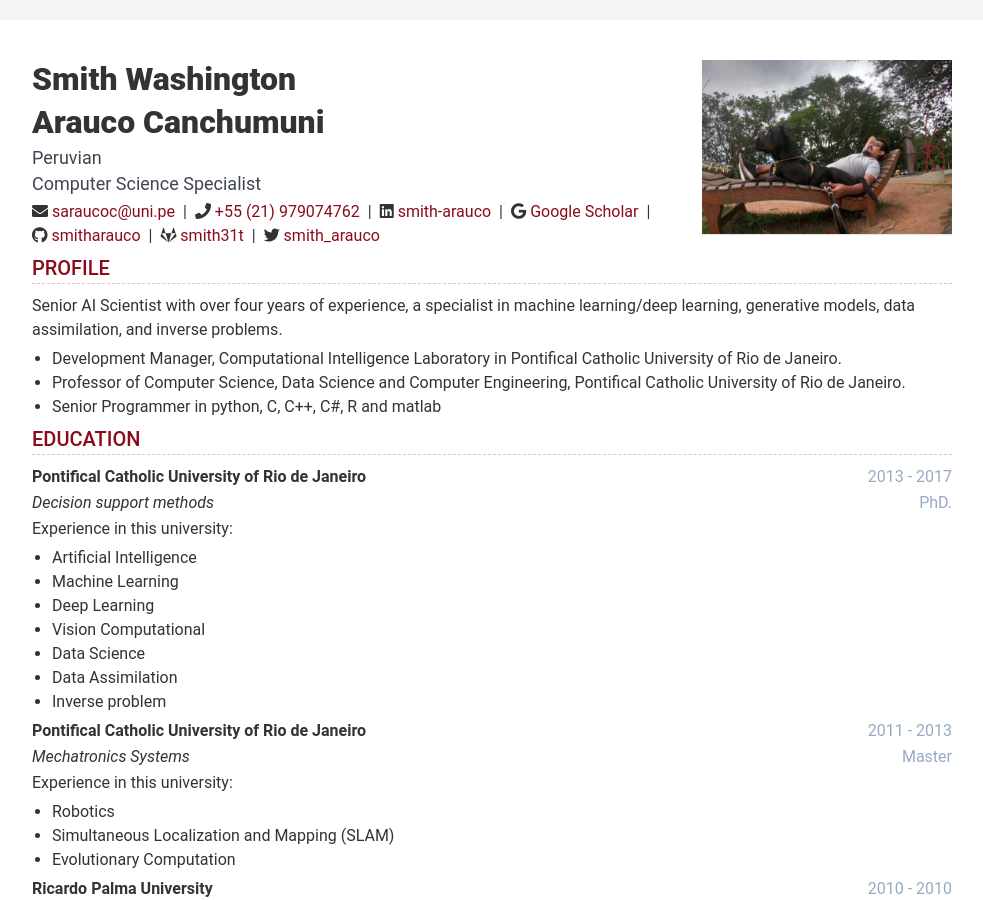
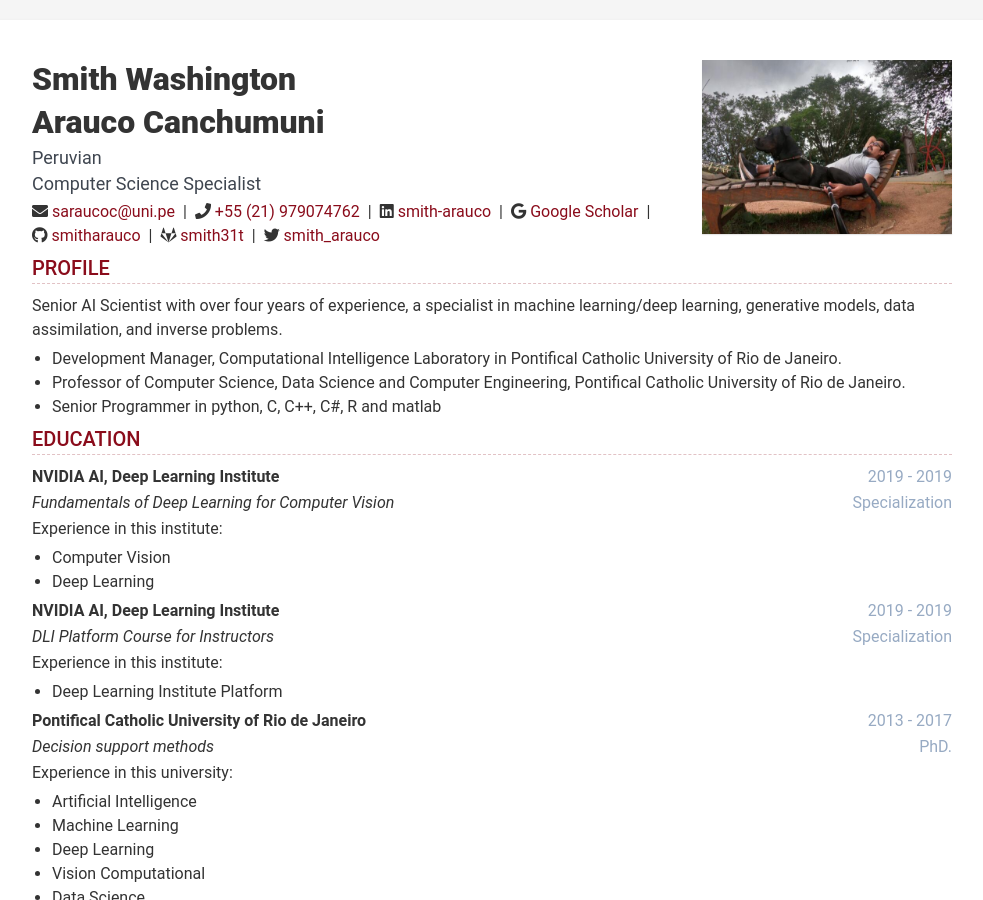
Before and after one commit to smitharauco/https-smitharauco.github.io-, a Jekyll site: the page built from index.html, in a window 1280 px wide and 900 px high. Shown: the whole window, without its empty margins (148-1131 px from the left). Built offline with Jekyll 4.4.1, drawn with Linux system fonts in a browser that asks for light colours; nearby versions of some CDN libraries.

Commit message:
Update data.yml

```diff
--- a/_data/data.yml
+++ b/_data/data.yml
@@ -56,6 +56,24 @@ education:
   display: true
   title: Education
   items:
+
+    - university: NVIDIA AI, Deep Learning Institute
+      time: 2019 - 2019
+      major: Fundamentals of Deep Learning for Computer Vision
+      degree: Specialization
+      details: |
+        Experience in this institute:
+        + Computer Vision
+        + Deep Learning
+
+    - university: NVIDIA AI, Deep Learning Institute
+      time: 2019 - 2019
+      major: DLI Platform Course for Instructors
+      degree: Specialization
+      details: |
+        Experience in this institute:
+        +  Deep Learning Institute Platform
+
     - university: Pontifical Catholic University of Rio de Janeiro
       time: 2013 - 2017
       major: Decision support methods
```
